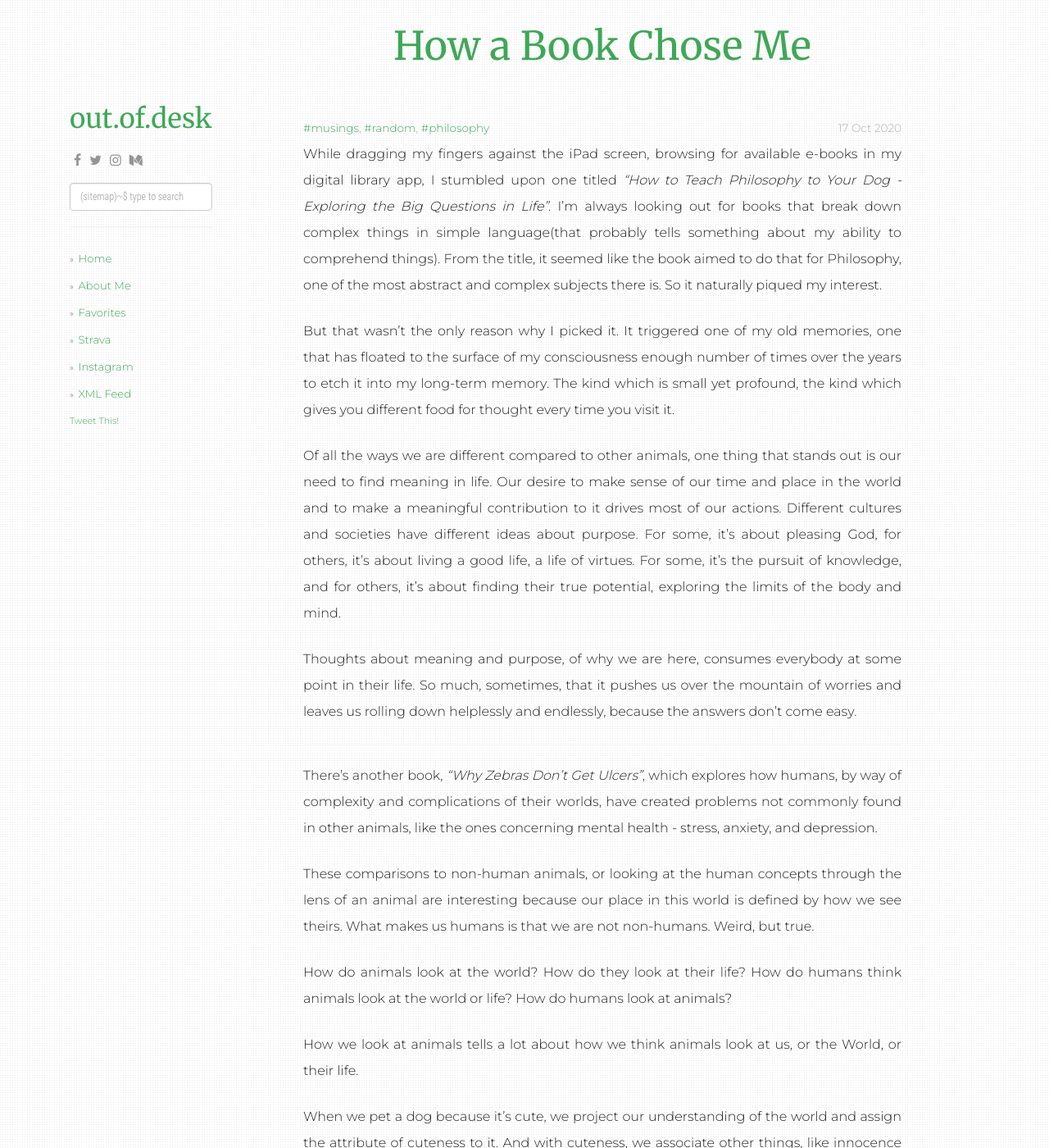
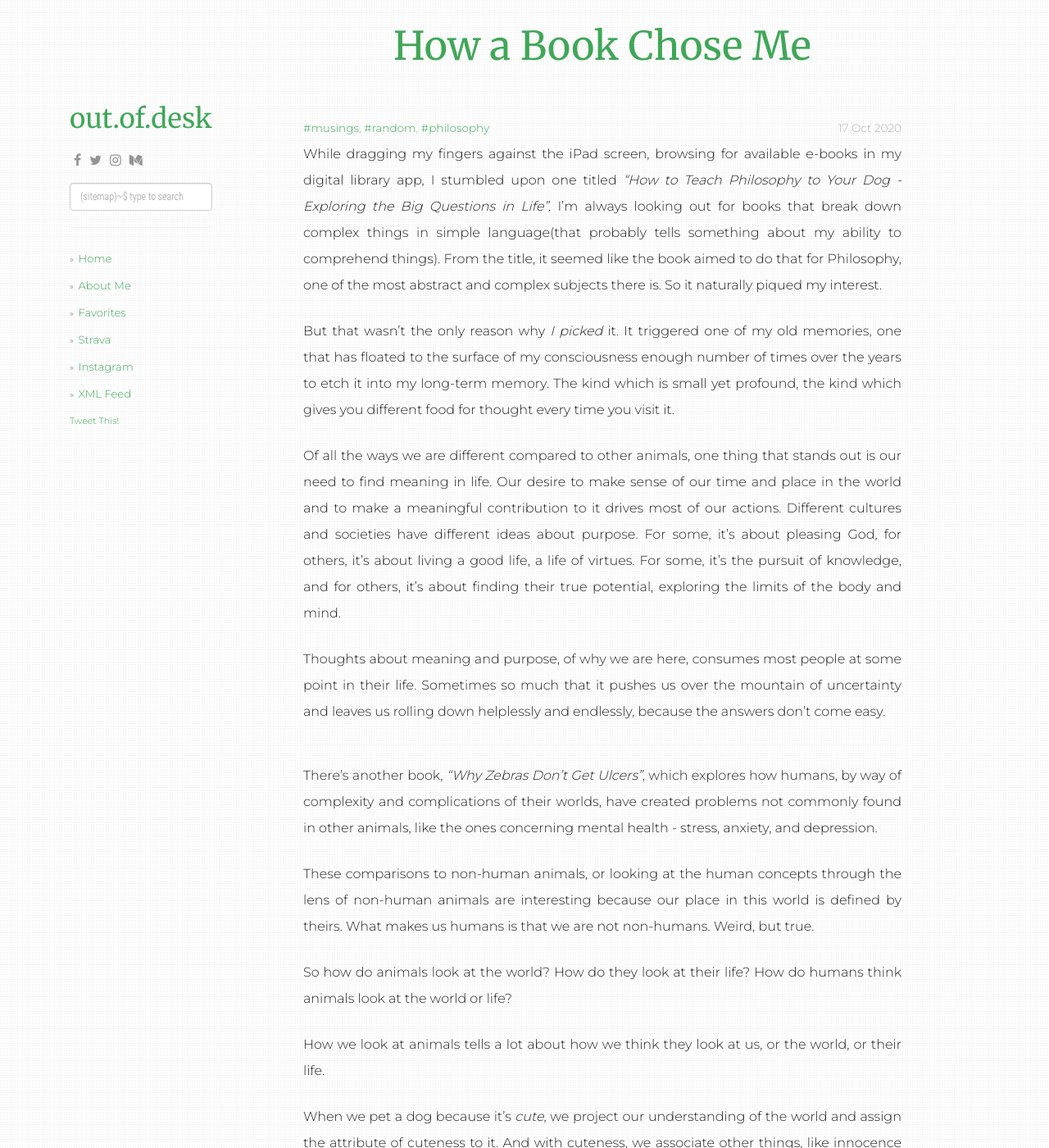
Before and after one commit to outofdesk/outofdesk.github.io, a Jekyll site: the page built from _posts/2020-10-17-how-a-book-chose-me.md, in a window 1280 px wide and 1400 px high. Shown: the whole window at 82% size. Built offline with Jekyll 4.4.1, drawn with Linux system fonts in a browser that asks for light colours; nearby versions of some CDN libraries; comment, search, counter and statistics services are not loaded; some of the changed text lies outside the part shown.

Commit message:
refactor philosophy and dog

```diff
--- a/_posts/2020-10-17-how-a-book-chose-me.md
+++ b/_posts/2020-10-17-how-a-book-chose-me.md
@@ -9,23 +9,23 @@
 
 While dragging my fingers against the iPad screen, browsing for available e-books in my digital library app, I stumbled upon one titled *“How to Teach Philosophy to Your Dog - Exploring the Big Questions in Life”*. I’m always looking out for books that break down complex things in simple language(that probably tells something about my ability to comprehend things). From the title, it seemed like the book aimed to do that for Philosophy, one of the most abstract and complex subjects there is. So it naturally piqued my interest.
 
-But that wasn’t the only reason why I picked it. It triggered one of my old memories, one that has floated to the surface of my consciousness enough number of times over the years to etch it into my long-term memory. The kind which is small yet profound, the kind which gives you different food for thought every time you visit it.
+But that wasn’t the only reason why *I picked* it. It triggered one of my old memories, one that has floated to the surface of my consciousness enough number of times over the years to etch it into my long-term memory. The kind which is small yet profound, the kind which gives you different food for thought every time you visit it.
 
 Of all the ways we are different compared to other animals, one thing that stands out is our need to find meaning in life. Our desire to make sense of our time and place in the world and to make a meaningful contribution to it drives most of our actions. Different cultures and societies have different ideas about purpose. For some, it’s about pleasing God, for others, it's about living a good life, a life of virtues. For some, it’s the pursuit of knowledge, and for others, it’s about finding their true potential, exploring the limits of the body and mind.
 
-Thoughts about meaning and purpose, of why we are here, consumes everybody at some point in their life. So much, sometimes, that it pushes us over the mountain of worries and leaves us rolling down helplessly and endlessly, because the answers don’t come easy.
+Thoughts about meaning and purpose, of why we are here, consumes most people at some point in their life. Sometimes so much that it pushes us over the mountain of uncertainty and leaves us rolling down helplessly and endlessly, because the answers don’t come easy.
 
 ---
 
 There’s another book, *“Why Zebras Don’t Get Ulcers”*, which explores how humans, by way of complexity and complications of their worlds, have created problems not commonly found in other animals, like the ones concerning mental health - stress, anxiety, and depression.
 
-These comparisons to non-human animals, or looking at the human concepts through the lens of an animal are interesting because our place in this world is defined by how we see theirs. What makes us humans is that we are not non-humans. Weird, but true.
+These comparisons to non-human animals, or looking at the human concepts through the lens of non-human animals are interesting because our place in this world is defined by theirs. What makes us humans is that we are not non-humans. Weird, but true.
 
-How do animals look at the world? How do they look at their life? How do humans think animals look at the world or life? How do humans look at animals?
+So how do animals look at the world? How do they look at their life? How do humans think animals look at the world or life?
 
-How we look at animals tells a lot about how we think animals look at us, or the World, or their life.
+How we look at animals tells a lot about how we think they look at us, or the world, or their life.
 
-When we pet a dog because it’s cute, we project our understanding of the world and assign the attribute of cuteness to it. And with cuteness, we associate other things, like innocence and harmlessness, for example. What if the dog was a monster in the dog world? How can we tell? What if the spider that we got scared of and thought was dangerous, was the nicest in the world? And would it change our minds if we ever proved that? Do the non-human animals judge others as quickly as us? And if they do, what might they think of us as?
+When we pet a dog because it’s *cute*, we project our understanding of the world and assign the attribute of cuteness to it. And with cuteness, we associate other things, like innocence and harmlessness, for example. What if the dog was a *monster* in the dog world? How can we tell? What if the spider that we got scared of and thought was dangerous, was the *nicest* in the world? And would it change our minds if we ever proved that? Do the non-human animals judge others as quickly as us? And if they do, what might they think of us as?
 
 ---
 
@@ -37,9 +37,9 @@
 
 My friend looked at the dog and commented that he’d have preferred a dog’s life to a human’s since they didn’t have to worry about doing something useful with their life and didn’t have to find meaning in it.
 
-One interesting thing about that is that we don’t know that! What if they are more aware of the Truth and more willing to accept it than we are? What if they have figured out, like the existentialist philosophers, that nothing really matters and that it’s all absurd if you think about it, and so they’re focusing on what’s important - to continue to live?
+One interesting thing about that is that we don’t know that! What if they are more aware of the *Truth* and more willing to accept it than we are? What if they have figured out, like the existentialist philosophers, that nothing really matters and that it’s all absurd if you think about it, and so they’re focusing on what’s important - to continue to live?
 
-The other interesting thing about it was that his comment indicated how his intrinsic motivation pushed him towards something that was uncomfortable, and yet rewarding at the same time. That he’d be better off spending time with his kid and his then-pregnant wife, that he’d have preferred an easier life if he could, but his drive left him no choice. I learned much later that the comment he made touches on the concept of “positive liberty”, the lack of it, in his case.
+The other interesting thing about it was that his comment indicated how his intrinsic motivation pushed him towards something that was uncomfortable, and yet rewarding at the same time. That he’d be better off spending time with his kid and his then-pregnant wife, that he’d have preferred an easier life if he could, but his drive left him no choice. I learned much later that the comment he made touches on the concept of *positive liberty*, the lack of it, in his case.
 
 So here he was working on an idea that could bring so-called meaning to his life or the world, going around town with a young college graduate, who was also looking for something similar, and wondering about all of it looking at a sleeping dog.
 
@@ -53,7 +53,9 @@
 
 That leaves me with a few questions.
 
-Was the dog freer in a sense than us, without all the worrying about achieving something in life? Would I have chosen the book if that moment from my past didn’t leave such an imprint on me? If I wouldn’t have, then is it even true that I chose the book? Given the experiences that I had, did I have the capacity to not choose it? And if I wasn’t the one in charge, who was? Is it possible that the book chose me instead?
+Was the dog freer in a sense than us, without all the worrying about achieving something in life? Would I have chosen the book if that moment from my past didn’t leave such an imprint on me? If I wouldn’t have, then is it even true that I chose the book? Given the experiences that I had, did I have the capacity to not choose it? And if I wasn’t the one in charge, who was?
+
+Is it possible that the book chose me instead?
 
 ---
 
```
Also changed, not shown: 3 other files.
